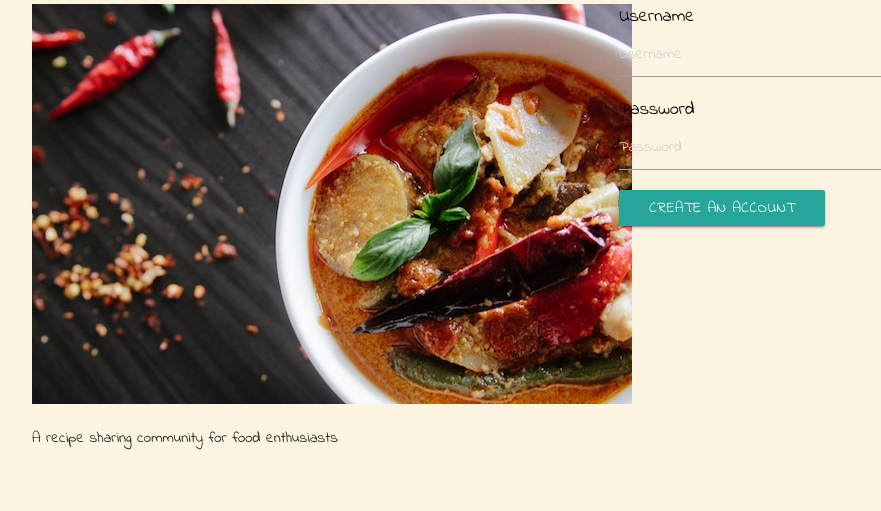
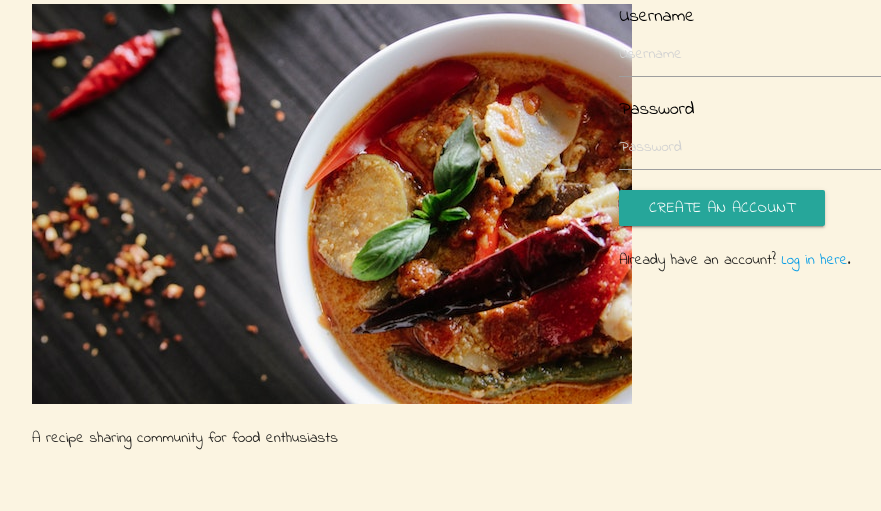
Before and after one commit to coderkatew/foodie, a Flask app: page /register in a window 1280 px wide. Shown: the part 124-635 px from the top of the page, without its empty margins (32-913 px from the left). Run offline with Flask 2, Linux system fonts and the light colour scheme; some libraries are stand-ins or nearby versions.

Commit message:
Add link to login page to register page

```diff
--- a/app.py
+++ b/app.py
@@ -32,7 +32,7 @@ def index():
     return render_template('login.html')
 
 
-@app.route('/login', methods=['POST'])
+@app.route('/login', methods=['POST', 'GET'])
 def login():
     if request.method == 'POST':
         users = mongo.db.users
--- a/templates/register.html
+++ b/templates/register.html
@@ -19,6 +19,9 @@
                 <button type="submit" class="btn btn-primary btn-block">Create an Account</button>
             </form>
             <br>
+            <div>
+                Already have an account? <a href="{{ url_for('login') }}">Log in here</a>.
+            </div>
         </div>
     </div>
 </div>
```
